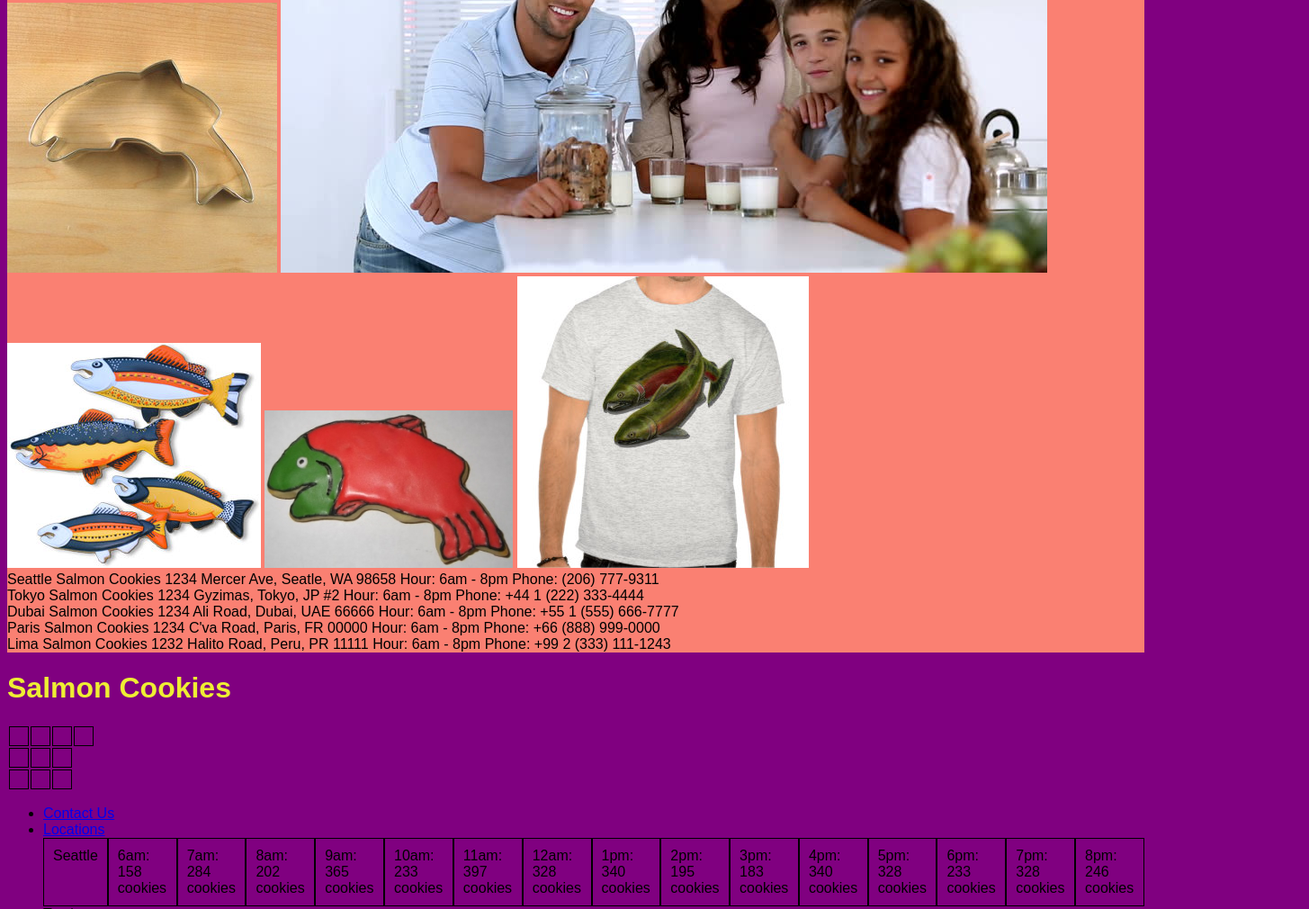
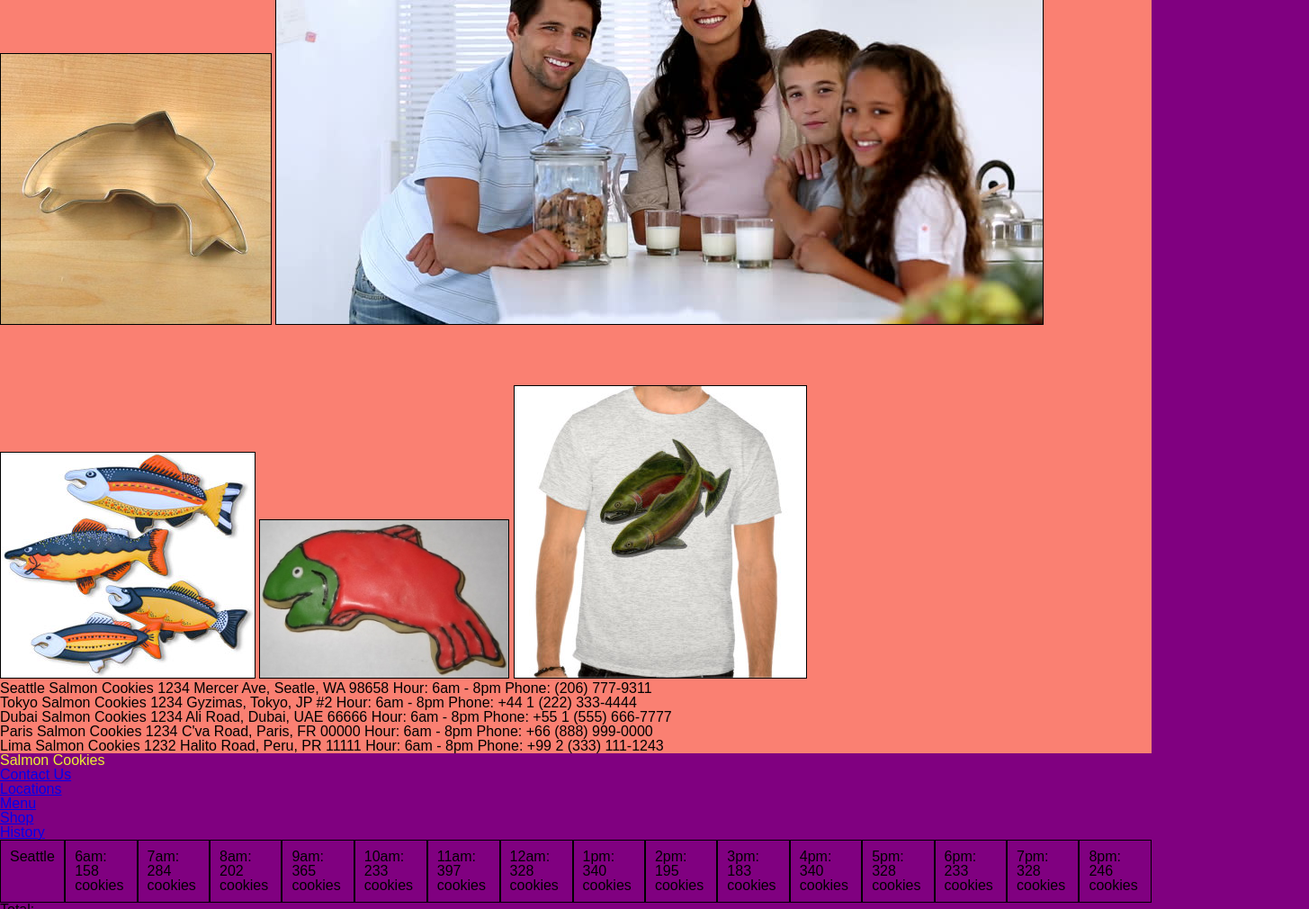
Before and after one commit to RichWhitehead/cookie-stand, a plain HTML site: page index.html in a window 1280 px wide. Shown: the part 624-1634 px from the top of the page at 90% size, 1455 px wide, since content can reach past the window. Drawn offline with Linux system fonts and the light colour scheme.

Commit message:
Updated CSS

```diff
--- a/css/reset.css
+++ b/css/reset.css
@@ -0,0 +1,48 @@
+/* http://meyerweb.com/eric/tools/css/reset/
+   v2.0 | 20110126
+   License: none (public domain)
+*/
+
+html, body, div, span, applet, object, iframe,
+h1, h2, h3, h4, h5, h6, p, blockquote, pre,
+a, abbr, acronym, address, big, cite, code,
+del, dfn, em, img, ins, kbd, q, s, samp,
+small, strike, strong, sub, sup, tt, var,
+b, u, i, center,
+dl, dt, dd, ol, ul, li,
+fieldset, form, label, legend,
+table, caption, tbody, tfoot, thead, tr, th, td,
+article, aside, canvas, details, embed,
+figure, figcaption, footer, header, hgroup,
+menu, nav, output, ruby, section, summary,
+time, mark, audio, video {
+	margin: 0;
+	padding: 0;
+	border: 0;
+	font-size: 100%;
+	font: inherit;
+	vertical-align: baseline;
+}
+/* HTML5 display-role reset for older browsers */
+article, aside, details, figcaption, figure,
+footer, header, hgroup, menu, nav, section {
+	display: block;
+}
+body {
+	line-height: 1;
+}
+ol, ul {
+	list-style: none;
+}
+blockquote, q {
+	quotes: none;
+}
+blockquote:before, blockquote:after,
+q:before, q:after {
+	content: '';
+	content: none;
+}
+table {
+	border-collapse: collapse;
+	border-spacing: 0;
+}
--- a/css/style.css
+++ b/css/style.css
@@ -2,26 +2,50 @@ header {
   background-color: salmon;
 }
 
-td,
-th{
+td,th,tr{
   border: 1px solid black;
   padding: 10px;
 }
 
 
-#td{
+/* #td{
   text-align: center;
+} */
+/* Images added */
+#image{
+  size: 10%;
+  margin-right: 2%;
+  border: 1px solid black;
+
+  }
+
+#image1{
+  margin-right: 50%;
+  border: 1px solid black;
 }
 
-#image{
-  /* margin-left: 50%; */
-  /* margin-right: 50% */
-  /* position: relative; */
-
+#image2{
+  margin-top: 5%;
+  border: 1px solid black;
 }
 
-#image1 {
-  margin-left: 50%;
+#image3{
+  margin-top: 5%;
+  border: 1px solid black;
+}
+
+#image4{
+  margin-top: 5%;
+  border: 1px solid black;
+}
+
+#image5{
+  margin-top: 5%;
+  border: 1px solid black;
+}
+
+#image6{
+  margin-top: 5%;
   border: 1px solid black;
 }
 
@@ -72,5 +96,3 @@ th[scope="row"]{
   position: relative;
 
 }
-
-#image1
--- a/index.html
+++ b/index.html
@@ -11,10 +11,10 @@
         <img id="image" src="images/salmon.png">
         <img id="image1" src="images/chinook.jpg">
         <img id="image2" src="images/cutter.jpeg">
-        <img id="image2" src="images/family.jpg">
-        <img id="image2" src="images/fish.jpg">
-        <img id="image2" src="images/frosted-cookie.jpg">
-        <img id="image2" src="images/shirt.jpg">
+        <img id="image3" src="images/family.jpg">
+        <img id="image4" src="images/fish.jpg">
+        <img id="image5" src="images/frosted-cookie.jpg">
+        <img id="image6" src="images/shirt.jpg">
 
         <section>
           Seattle Salmon Cookies
@@ -55,27 +55,15 @@
 
           <h1>Salmon Cookies</h1>
           <table>
-            <tr>
-              <th></th>
-              <th></th>
-              <th></th>
-              <th></th>
-            </tr>
-            <tr>
-              <td></td>
-              <td></td>
-              <td></td>
-            </tr>
-            <tr>
-              <td></td>
-              <td></td>
-              <td></td>
-            </tr>
           </table>
+          <!-- Added links to index html  -->
           <nav>
             <ul id="sales">
               <li><a href="contact.html">Contact Us</a></li>
               <li><a href="locations.html">Locations</a></li>
+              <li><a href="menu.html">Menu</a></lil>
+              <li><a href="shop.html">Shop</a></lil>
+              <li><a href="history.html">History</a></lil>
             </ul>
           </nav>
 
```
Also changed, not shown: sales.html (+6 -9 lines). Lines whose indentation alone changed are shown as unchanged.
